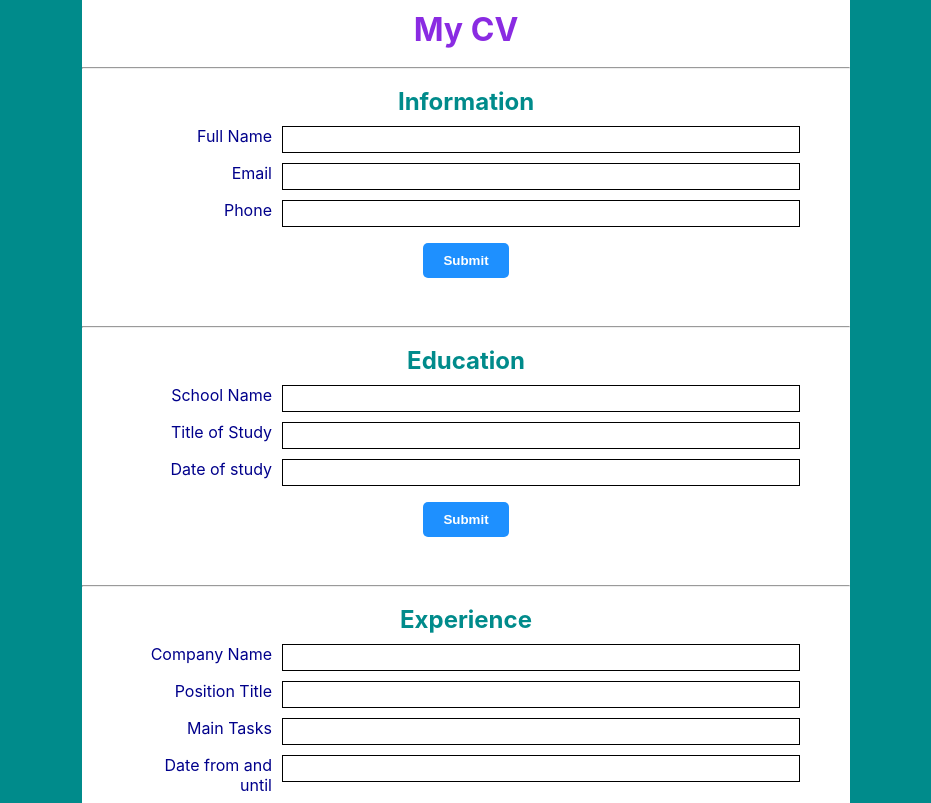
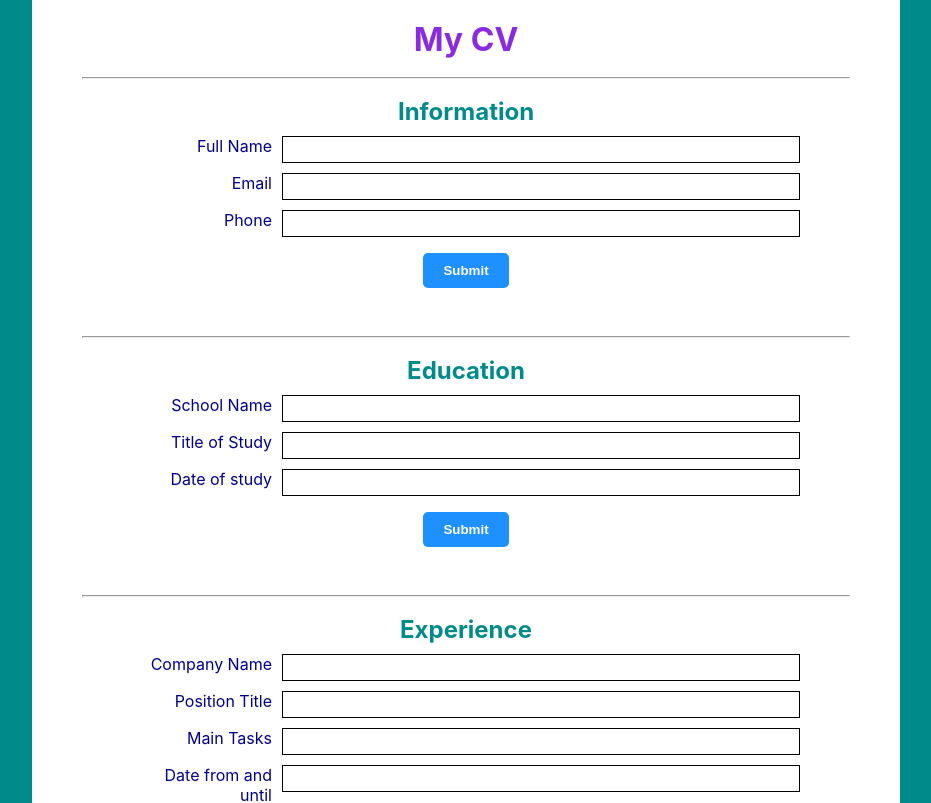
Before and after one commit to SonDo580/CV-application, a React (Create React App) app: page / in a window 1280 px wide. Shown: the top 803 px of the page, without its empty margins (174-1105 px from the left). Built offline with nearby package versions, Linux system fonts and the light colour scheme.

Commit message:
Use form to wrap the app

```diff
--- a/src/App.js
+++ b/src/App.js
@@ -14,7 +14,7 @@ class App extends Component {
 
   render() {
     return (
-      <div className="app">
+      <form className="app">
         <h1>My CV</h1>
         <hr />
         <Information editMode={this.state.editMode} />
@@ -26,7 +26,7 @@ class App extends Component {
         <p className="submitButtonContainer">
           <button>{this.state.editMode ? "Submit" : "Edit"}</button>
         </p>
-      </div>
+      </form>
     );
   }
 }
```
